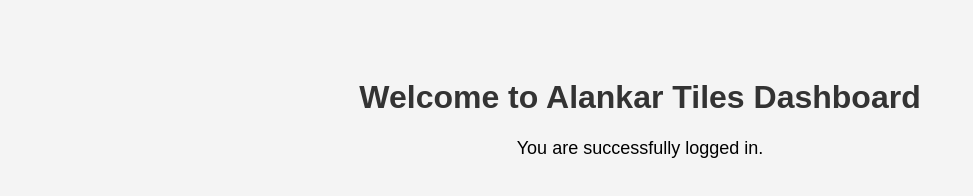
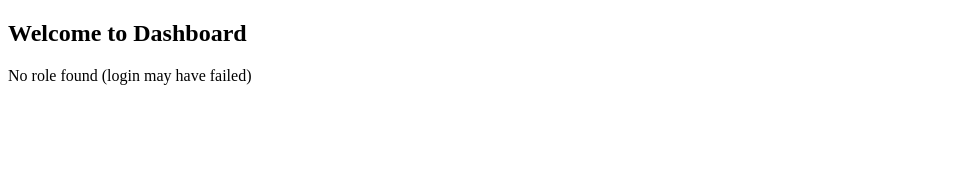
Before and after one commit to siddarthshetty/alankar_tiles, a website: page dashboard.html in a window 1280 px wide. Shown: the whole page, without its empty margins (0-973 px from the left). Drawn offline with Linux system fonts and the light colour scheme.

Commit message:
Add files via upload

```diff
--- a/dashboard.html
+++ b/dashboard.html
@@ -1,27 +1,22 @@
-<!-- dashboard.html -->
 <!DOCTYPE html>
-<html lang="en">
+<html>
 <head>
-  <meta charset="UTF-8">
-  <title>Alankar Tiles - Dashboard</title>
-  <style>
-    body {
-      font-family: Arial, sans-serif;
-      text-align: center;
-      padding: 50px;
-      background-color: #f4f4f4;
-    }
-    h1 {
-      color: #333;
-    }
-    p {
-      font-size: 18px;
-      margin-top: 20px;
-    }
-  </style>
+  <title>Dashboard - Alankar Tiles</title>
 </head>
 <body>
-  <h1>Welcome to Alankar Tiles Dashboard</h1>
-  <p>You are successfully logged in.</p>
+  <h2>Welcome to Dashboard</h2>
+  <p id="role-info"></p>
+
+  <script>
+    // Get role from query param
+    const urlParams = new URLSearchParams(window.location.search);
+    const role = urlParams.get('role');
+
+    if (role) {
+      document.getElementById('role-info').innerText = `Logged in as: ${role}`;
+    } else {
+      document.getElementById('role-info').innerText = `No role found (login may have failed)`;
+    }
+  </script>
 </body>
 </html>
```
Also changed, not shown: index.html (+22 -9 lines).
